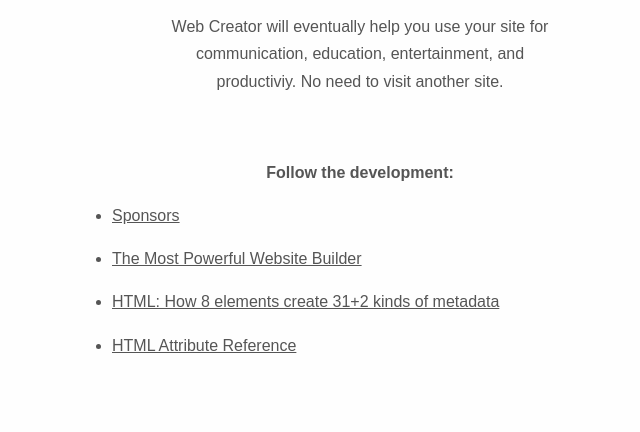
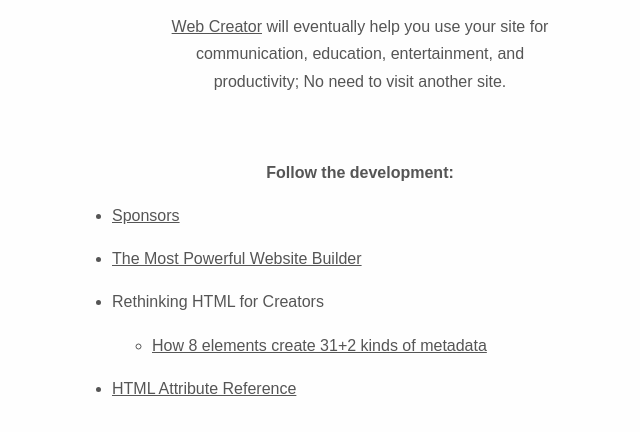
Before and after one commit to Toheeb/www.toheeb.com, an Eleventy site: page src/en/index.md in a window 1280 px wide. Shown: the part 158-590 px from the top of the page, without its empty margins (280-920 px from the left). Built offline with nearby package versions, Linux system fonts and the light colour scheme; Eleventy itself is replaced by a stand-in of ours; files that its build step writes are made by us from their sources.

Commit message:
link Web Creator and group Rethinking HTML

```diff
--- a/src/en/index.md
+++ b/src/en/index.md
@@ -25,7 +25,7 @@
 
 # {{title}}
 
-Web Creator will eventually help you use your site for communication, education, entertainment, and productiviy. No need to visit another site.
+[Web Creator](https://chromewebstore.google.com/detail/web-creator/dhdpccbjfpiaghjacjndbidocacmaina) will eventually help you use your site for communication, education, entertainment, and productivity; No need to visit another site.
 
 Follow the development:
 
@@ -33,6 +33,8 @@
 
 - [The Most Powerful Website Builder](/en/powerful-website-builders)
 
-- [HTML: How 8 elements create 31+2 kinds of metadata](/en/html-metadata-elements/)
+- Rethinking HTML for Creators
+
+  - [How 8 elements create 31+2 kinds of metadata](/en/html-metadata-elements/)
 
 - [HTML Attribute Reference](/en/html-attribute-reference)
```
